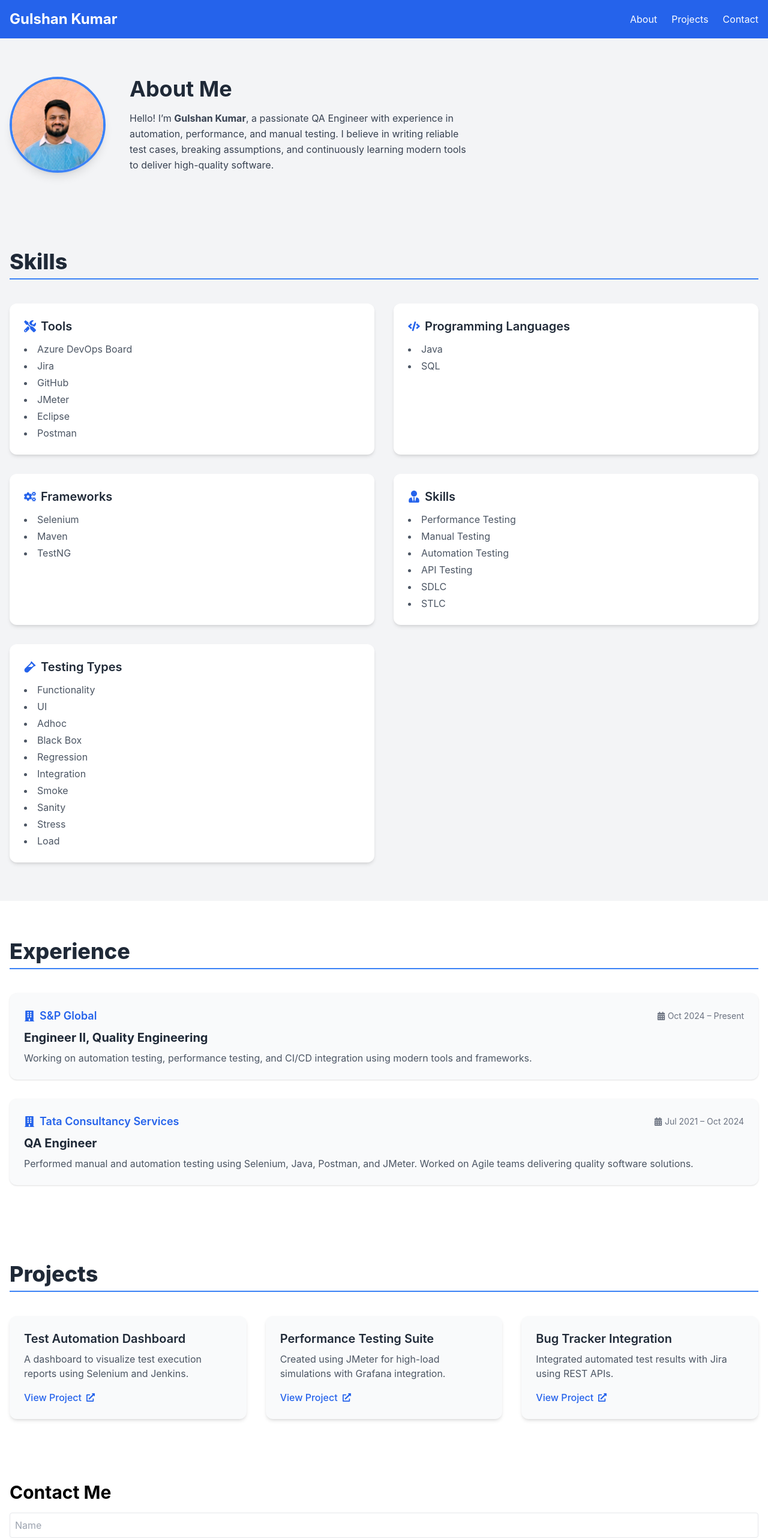
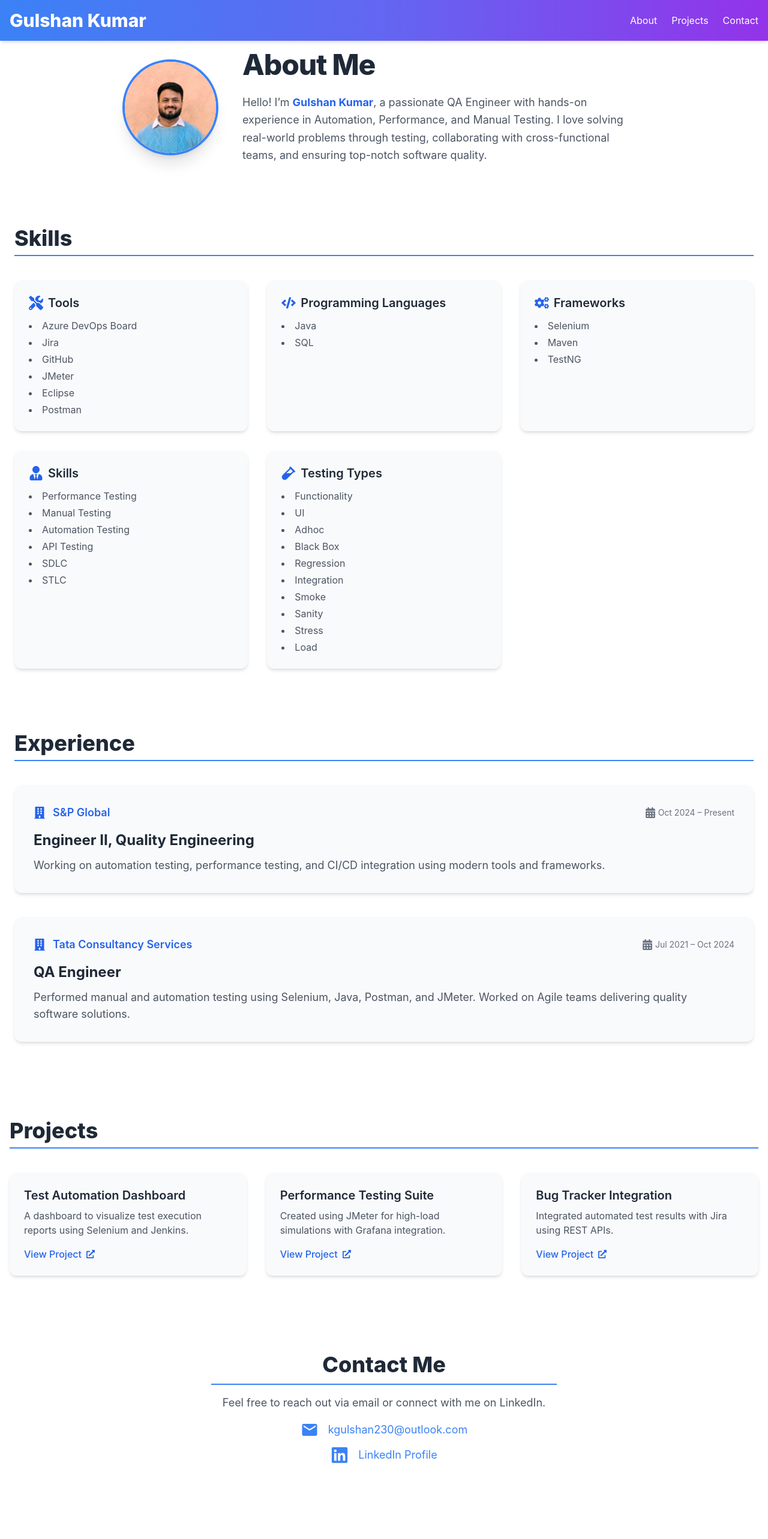
Before and after one commit to im-gulshan/Gulshan-Portfolio, a React (Create React App) app: page / in a window 1280 px wide. Shown: the top 2566 px of the page at 60% size. After the commit the page ends 2505 px from the top, so only its background shows below. Built offline with nearby package versions, Linux system fonts and the light colour scheme.

Commit message:
2nd Commit of portfolio

```diff
--- a/src/components/About.jsx
+++ b/src/components/About.jsx
@@ -2,34 +2,38 @@ import { motion } from "framer-motion";
 
 const About = () => {
   return (
-    <section id="about" className="py-16 px-4 bg-gray-100">
-      <div className="container mx-auto flex flex-col md:flex-row items-center gap-10">
+    <section
+      id="about"
+      className="py-16 px-6 mt-5 bg-white"
+    >
+      <div className="max-w-5xl mx-auto flex flex-col md:flex-row items-center justify-center gap-10 text-center md:text-left">
 
-        {/* Profile Picture */}
+        {/* Profile Image */}
         <motion.div
           initial={{ opacity: 0, scale: 0.8 }}
           whileInView={{ opacity: 1, scale: 1 }}
           transition={{ duration: 0.5 }}
           viewport={{ once: true }}
-          className="w-40 h-40 rounded-full overflow-hidden shadow-lg border-4 border-blue-500"
+          className="w-40 h-40 rounded-full overflow-hidden border-4 border-blue-500 shadow-xl transform transition duration-300 hover:scale-105 hover:shadow-2xl"
         >
           <img
-            src="/gulshan-kumar.jpg" // Replace with your actual photo path
-            alt="Gulshan Kumar"
+            src="/gulshan-kumar.jpg"
+            alt="Gulshan Kumar Profile"
             className="w-full h-full object-cover"
           />
         </motion.div>
 
         {/* About Text */}
         <motion.div
-          initial={{ opacity: 0, x: 50 }}
+          initial={{ opacity: 0, x: 30 }}
           whileInView={{ opacity: 1, x: 0 }}
-          transition={{ duration: 0.5, delay: 0.2 }}
+          transition={{ duration: 0.6, delay: 0.2 }}
           viewport={{ once: true }}
+          className="max-w-2xl"
         >
-          <h2 className="text-4xl font-bold text-gray-800 mb-4">About Me</h2>
-          <p className="text-gray-700 leading-relaxed max-w-xl">
-            Hello! I’m <strong>Gulshan Kumar</strong>, a passionate QA Engineer with experience in automation, performance, and manual testing. I believe in writing reliable test cases, breaking assumptions, and continuously learning modern tools to deliver high-quality software.
+          <h2 className="text-5xl font-extrabold text-gray-800 mb-6 tracking-tight">About Me</h2>
+          <p className="text-lg text-gray-600 leading-relaxed">
+            Hello! I’m <strong className="text-blue-600">Gulshan Kumar</strong>, a passionate QA Engineer with hands-on experience in Automation, Performance, and Manual Testing. I love solving real-world problems through testing, collaborating with cross-functional teams, and ensuring top-notch software quality.
           </p>
         </motion.div>
       </div>
--- a/src/components/Contact.jsx
+++ b/src/components/Contact.jsx
@@ -1,14 +1,72 @@
+import { motion } from "framer-motion";
+import { MdEmail } from "react-icons/md";
+import { FaLinkedin } from "react-icons/fa";
+
 const Contact = () => (
-    <section id="contact" className="py-10 px-4">
-      <div className="container mx-auto">
-        <h2 className="text-3xl font-bold mb-4">Contact Me</h2>
-        <form className="space-y-4">
-          <input type="text" placeholder="Name" className="w-full p-2 border rounded" />
-          <input type="email" placeholder="Email" className="w-full p-2 border rounded" />
-          <textarea placeholder="Message" className="w-full p-2 border rounded"></textarea>
-          <button type="submit" className="bg-blue-600 text-white px-4 py-2 rounded">Send</button>
-        </form>
+  <section id="contact" className="py-16 px-6 bg-white">
+    <motion.div
+      className="max-w-xl mx-auto text-center"
+      initial={{ opacity: 0, y: 30 }}
+      whileInView={{ opacity: 1, y: 0 }}
+      transition={{ duration: 0.6 }}
+      viewport={{ once: true }}
+    >
+      <h2 className="text-4xl font-extrabold text-gray-800 mb-4 border-b-2 border-blue-500 pb-3">
+        Contact Me
+      </h2>
+      <p className="text-lg text-gray-600 mb-4">
+        Feel free to reach out via email or connect with me on LinkedIn.
+      </p>
+
+      <div className="space-y-3">
+        <motion.div
+          initial={{ opacity: 0, x: -20 }}
+          whileInView={{ opacity: 1, x: 0 }}
+          transition={{ duration: 0.5 }}
+          viewport={{ once: true }}
+          className="flex items-center justify-center gap-4 text-blue-500 text-lg"
+        >
+          <a
+            href="mailto:kgulshan230@outlook.com"
+            className="hover:text-blue-800 transition-transform duration-300 hover:scale-110"
+          >
+            <MdEmail className="text-3xl" />
+          </a>
+          <a
+            href="mailto:kgulshan230@outlook.com"
+            className="hover:underline hover:text-blue-800"
+          >
+            kgulshan230@outlook.com
+          </a>
+        </motion.div>
+
+        <motion.div
+          initial={{ opacity: 0, x: 20 }}
+          whileInView={{ opacity: 1, x: 0 }}
+          transition={{ duration: 0.5, delay: 0.2 }}
+          viewport={{ once: true }}
+          className="flex items-center justify-center gap-4 text-blue-500 text-lg"
+        >
+          <a
+            href="https://www.linkedin.com/in/gulshan98/"
+            target="_blank"
+            rel="noopener noreferrer"
+            className="hover:text-blue-800 transition-transform duration-300 hover:scale-110"
+          >
+            <FaLinkedin className="text-3xl" />
+          </a>
+          <a
+            href="https://www.linkedin.com/in/gulshan98/"
+            target="_blank"
+            rel="noopener noreferrer"
+            className="hover:underline hover:text-blue-800"
+          >
+            LinkedIn Profile
+          </a>
+        </motion.div>
       </div>
-    </section>
-  );
-  export default Contact;
+    </motion.div>
+  </section>
+);
+
+export default Contact;
--- a/src/components/Experience.jsx
+++ b/src/components/Experience.jsx
@@ -18,34 +18,34 @@ const experiences = [
 
 const Experience = () => {
   return (
-    <section id="experience" className="py-16 px-4 bg-white">
+    <section id="experience" className="py-16 px-6 bg-white">
       <div className="container mx-auto">
         <h2 className="text-4xl font-extrabold text-gray-800 mb-10 border-b-2 pb-2 border-blue-500">
           Experience
         </h2>
 
-        <div className="space-y-8">
+        <div className="space-y-10">
           {experiences.map((exp, index) => (
             <motion.div
               key={index}
               initial={{ opacity: 0, y: 30 }}
               whileInView={{ opacity: 1, y: 0 }}
-              transition={{ duration: 0.5, delay: index * 0.1 }}
+              transition={{ duration: 0.6, delay: index * 0.1 }}
               viewport={{ once: true }}
-              className="p-6 bg-gray-50 rounded-xl shadow hover:shadow-lg transition"
+              className="p-8 bg-gray-50 rounded-xl shadow-md hover:shadow-xl transition-all duration-300 ease-in-out"
             >
-              <div className="flex items-center justify-between mb-2">
-                <div className="flex items-center space-x-2 text-blue-600 font-semibold text-lg">
-                  <FaBuilding />
+              <div className="flex items-center justify-between mb-4">
+                <div className="flex items-center space-x-3 text-blue-600 font-semibold text-lg">
+                  <FaBuilding className="text-xl" />
                   <span>{exp.company}</span>
                 </div>
                 <div className="flex items-center space-x-1 text-sm text-gray-500">
-                  <FaCalendarAlt />
+                  <FaCalendarAlt className="text-lg" />
                   <span>{exp.duration}</span>
                 </div>
               </div>
-              <h3 className="text-xl font-bold text-gray-800 mb-2">{exp.role}</h3>
-              <p className="text-gray-600">{exp.description}</p>
+              <h3 className="text-2xl font-bold text-gray-800 mb-3">{exp.role}</h3>
+              <p className="text-gray-600 text-lg">{exp.description}</p>
             </motion.div>
           ))}
         </div>
--- a/src/components/Header.jsx
+++ b/src/components/Header.jsx
@@ -1,15 +1,37 @@
 import React from 'react';
+import { motion } from 'framer-motion';
 
 const Header = () => {
   return (
-    <header className="bg-blue-600 p-4 text-white">
+    <header className="bg-gradient-to-r from-blue-500 via-indigo-500 to-purple-600 p-4 text-white fixed top-0 w-full z-10 shadow-md">
       <div className="container mx-auto flex justify-between items-center">
-        <h1 className="text-2xl font-bold">Gulshan Kumar</h1>
+        {/* Branding/Logo */}
+        <h1 className="text-3xl font-extrabold cursor-pointer hover:text-gray-300 transition duration-300">Gulshan Kumar</h1>
+
+        {/* Navigation */}
         <nav>
           <ul className="flex space-x-6">
-            <li><a href="#about" className="hover:text-gray-300">About</a></li>
-            <li><a href="#projects" className="hover:text-gray-300">Projects</a></li>
-            <li><a href="#contact" className="hover:text-gray-300">Contact</a></li>
+            <motion.li
+              whileHover={{ scale: 1.1 }}
+              whileTap={{ scale: 0.95 }}
+              className="cursor-pointer"
+            >
+              <a href="#about" className="hover:text-gray-300 transition duration-300">About</a>
+            </motion.li>
+            <motion.li
+              whileHover={{ scale: 1.1 }}
+              whileTap={{ scale: 0.95 }}
+              className="cursor-pointer"
+            >
+              <a href="#projects" className="hover:text-gray-300 transition duration-300">Projects</a>
+            </motion.li>
+            <motion.li
+              whileHover={{ scale: 1.1 }}
+              whileTap={{ scale: 0.95 }}
+              className="cursor-pointer"
+            >
+              <a href="#contact" className="hover:text-gray-300 transition duration-300">Contact</a>
+            </motion.li>
           </ul>
         </nav>
       </div>
--- a/src/components/Projects.jsx
+++ b/src/components/Projects.jsx
@@ -27,7 +27,7 @@ const Projects = () => {
           Projects
         </h2>
 
-        <div className="grid grid-cols-1 md:grid-cols-2 lg:grid-cols-3 gap-8">
+        <div className="grid grid-cols-1 sm:grid-cols-2 lg:grid-cols-3 gap-8">
           {projectList.map((project, index) => (
             <motion.div
               key={index}
--- a/src/components/Skills.jsx
+++ b/src/components/Skills.jsx
@@ -1,5 +1,5 @@
 import { motion } from "framer-motion";
-import { FaTools, FaCode, FaCogs, FaVial, FaCheckCircle, FaUserTie } from "react-icons/fa";
+import { FaTools, FaCode, FaCogs, FaVial, FaUserTie } from "react-icons/fa";
 
 const skillCategories = [
   {
@@ -31,13 +31,13 @@ const skillCategories = [
 
 const Skills = () => {
   return (
-    <section className="py-16 px-4 bg-gray-100">
+    <section id="skills" className="py-10 px-6 bg-white">
       <div className="container mx-auto">
         <h2 className="text-4xl font-extrabold text-gray-800 mb-10 border-b-2 pb-2 border-blue-500">
           Skills
         </h2>
 
-        <div className="grid md:grid-cols-2 gap-8">
+        <div className="grid md:grid-cols-2 lg:grid-cols-3 gap-8">
           {skillCategories.map((category, index) => (
             <motion.div
               key={index}
@@ -45,10 +45,10 @@ const Skills = () => {
               whileInView={{ opacity: 1, y: 0 }}
               transition={{ duration: 0.4, delay: index * 0.1 }}
               viewport={{ once: true }}
-              className="bg-white p-6 rounded-xl shadow-md hover:shadow-lg transition duration-300"
+              className="bg-gray-50 p-6 rounded-xl shadow-md hover:shadow-xl transition-transform duration-300 hover:scale-105"
             >
               <div className="flex items-center mb-3">
-                <span className="text-blue-600 text-xl mr-2">{category.icon}</span>
+                <span className="text-blue-600 text-2xl mr-2">{category.icon}</span>
                 <h3 className="text-xl font-semibold text-gray-800">{category.title}</h3>
               </div>
               <ul className="list-disc list-inside text-gray-600 space-y-1">
```
